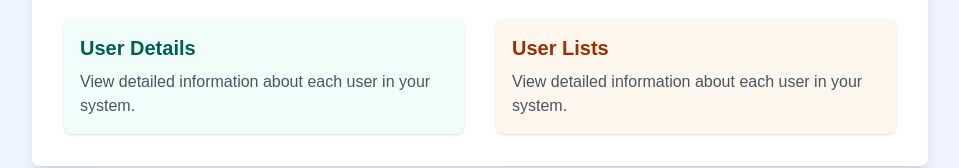
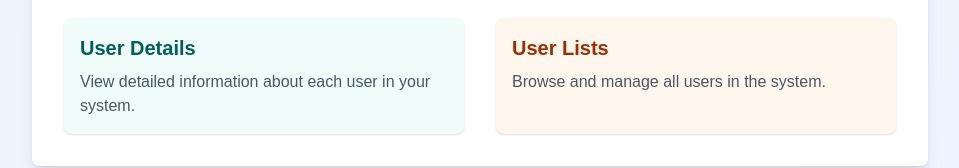
Before and after one commit to yogita-s-24/next-demos, a Next.js app: page /dashboard/users in a window 1280 px wide. Shown: the part 170-338 px from the top of the page, without its empty margins (160-1119 px from the left). Built offline with nearby package versions, Linux system fonts and the light colour scheme.

Commit message:
feat: Add users list table with edit and view actions

```diff
--- a/src/app/dashboard/users/page.tsx
+++ b/src/app/dashboard/users/page.tsx
@@ -23,7 +23,7 @@ const Users = () => {
           {/* Users list cards */}
           <Link href="/dashboard/users/user-list" className='bg-orange-50 rounded-lg shadow-sm hover:shadow-md transition-shadow p-4'>
             <h2 className="text-xl font-semibold text-orange-800 mb-2">User Lists</h2>
-            <p className="text-gray-600"> View detailed information about each user in your system.</p>
+            <p className="text-gray-600"> Browse and manage all users in the system.</p>
           </Link>
         </div>
 
```
